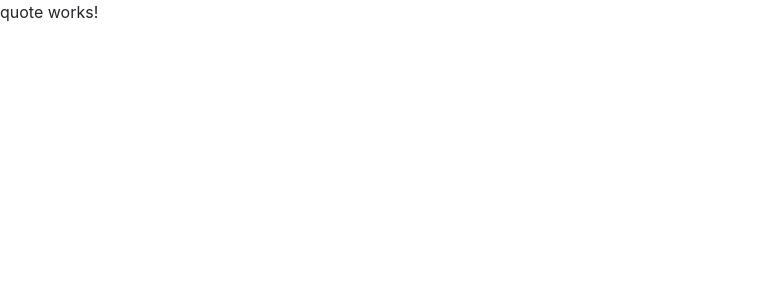
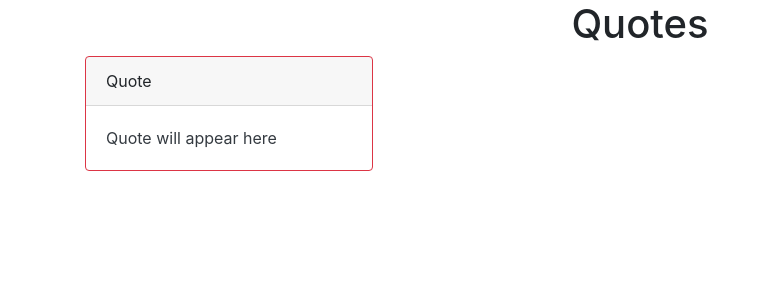
Before and after one commit to ChelseaOwiti/Quotes, an Angular app: page / in a window 1280 px wide. Shown: the top 300 px of the page, without its empty margins (0-769 px from the left). Built offline with nearby package versions, Linux system fonts and the light colour scheme.

Commit message:
quote display created

```diff
--- a/src/app/quote-form/quote-form.component.html
+++ b/src/app/quote-form/quote-form.component.html
@@ -14,6 +14,7 @@
         <input type="text" class="form-control" id="quote" placeholder="The words that inspire you" required>
 
       </div>
+      <button type="submit" class="btn btn-danger">Submit</button>
 
     </form>
   </div>
--- a/src/app/quote/quote.component.html
+++ b/src/app/quote/quote.component.html
@@ -1,3 +1,9 @@
-<p>
-  quote works!
-</p>
+<h1 class="text-center">Quotes</h1>
+<div class="container">
+  <div class="card border-danger mb-3" style="max-width: 18rem;">
+    <div class="card-header">Quote</div>
+    <div class="card-body text-dark">
+      <p class="card-text">Quote will appear here</p>
+    </div>
+  </div>
+</div>
```
